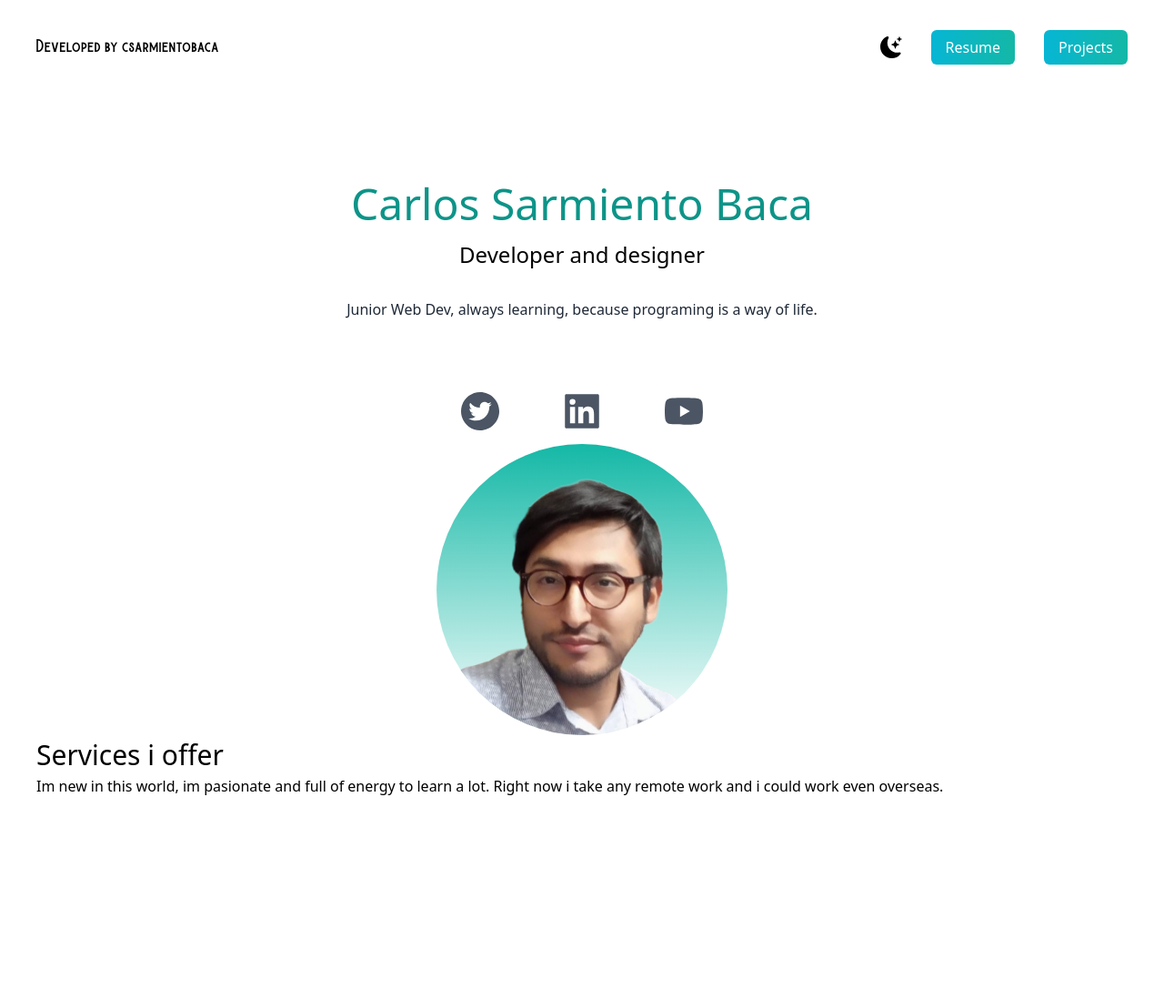
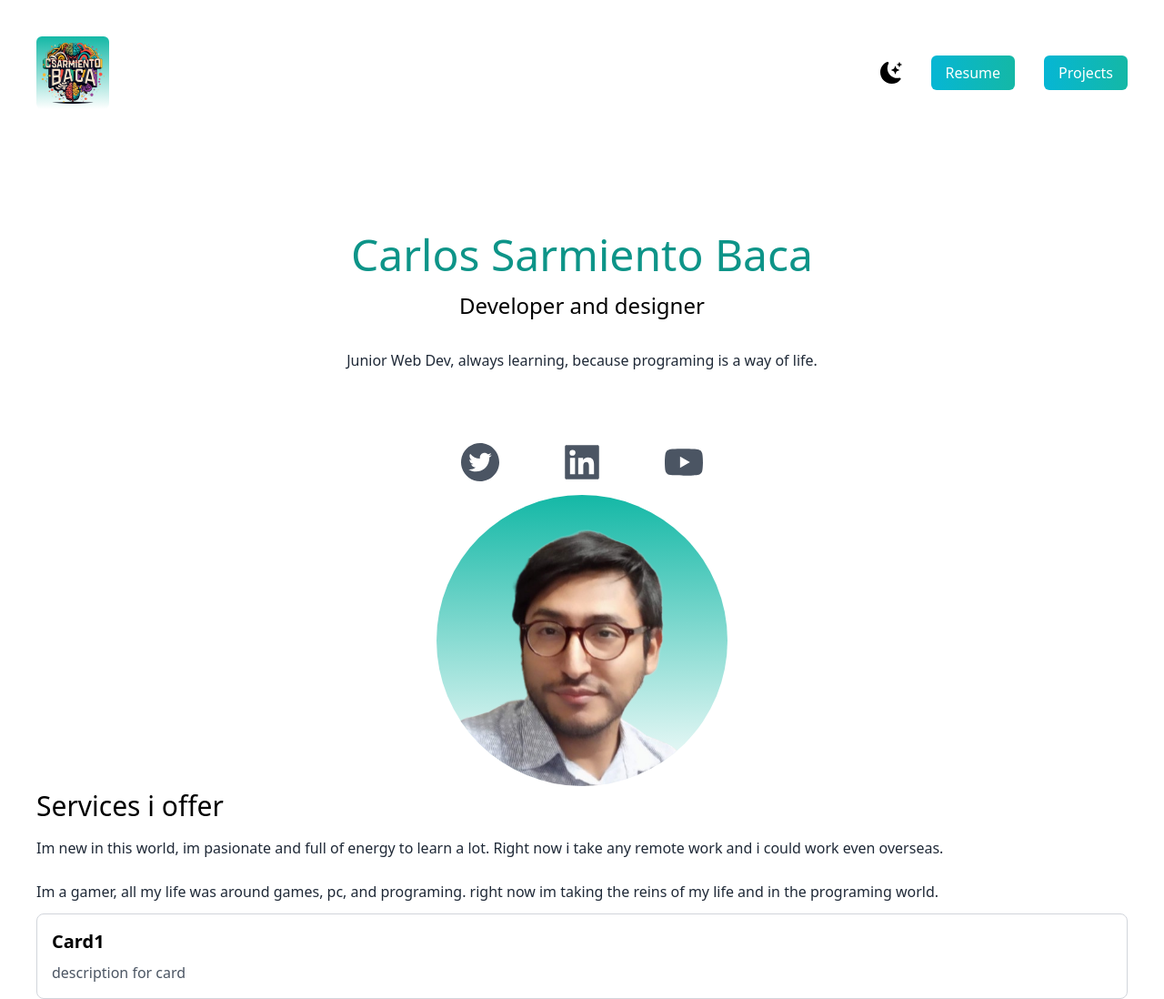
Before and after one commit to csarmientobaca/csbPortfolio, a Next.js app in the folder my-app/: page / in a window 1280 px wide. Shown: the whole page at 91% size. Before the commit the page ends 876 px from the top, so only its background shows below. Built offline with nearby package versions, Linux system fonts and the light colour scheme.

Commit message:
added personal log

```diff
--- /dev/null
+++ b/my-app/components/Card.js
@@ -0,0 +1,13 @@
+// components/Card.js
+import React from 'react';
+
+const Card = ({ title, description }) => {
+    return (
+        <div className="p-4 border border-gray-300 rounded-lg">
+            <h2 className="text-xl font-semibold">{title}</h2>
+            <p className="mt-2 text-gray-600">{description}</p>
+        </div>
+    );
+};
+
+export default Card;
--- a/my-app/pages/index.js
+++ b/my-app/pages/index.js
@@ -5,6 +5,8 @@ import { BsFillMoonStarsFill } from 'react-icons/bs'
 import { AiFillLinkedin, AiFillTwitterCircle, AiFillYoutube } from 'react-icons/ai'
 import Image from 'next/image'
 import me1 from "../public/me1.png"
+import Card from '@/components/Card'
+import Logo from "../public/csarmientobacaLogo.png"
 
 // const inter = Inter({ subsets: ['latin'] })
 
@@ -20,9 +22,12 @@ export default function Home() {
       <main className='bg-white px-10'>
         <section className='min-h-screen'>
           <nav className='py-10 mb-12 flex justify-between'>
-            <h1 className='font-burtons'>
+            <div className='relative bg-gradient-to-b from-teal-500 rounded-md w-20 h-20 overflow-hidden'>
+              <Image alt='myLogo' src={Logo} layout='fill' objectFit='cover' />
+            </div>
+            {/* <h1 className='font-burtons'>
               Developed by csarmientobaca
-            </h1>
+            </h1> */}
             <ul className='flex items-center'>
               <li>
                 <BsFillMoonStarsFill className='cursor-pointer text-2xl' />
@@ -63,15 +68,24 @@ export default function Home() {
         <section>
           <div>
             <h3 className='text-3xl py-1'>Services i offer</h3>
-            <p>
+            <p className='text-md py-2 leading-8 text-gray-800'>
               Im new in this world, im pasionate and full of energy to learn a lot.
               Right now i take any remote work and i could work even overseas.
             </p>
+            <p className='text-md py-2 leading-8 text-gray-800'>
+              Im a gamer, all my life was around games, pc, and programing. right now im taking the reins of my life and
+              in the programing world.
+            </p>
           </div>
-
+          <div>
+            <div>
+              <Card title={"Card1"} description={"description for card"} />
+            </div>
+          </div>
 
         </section>
       </main>
+
 
     </div >
 
```
Also changed, not shown: my-app/public/csarmientobacaLogo.png (added).
